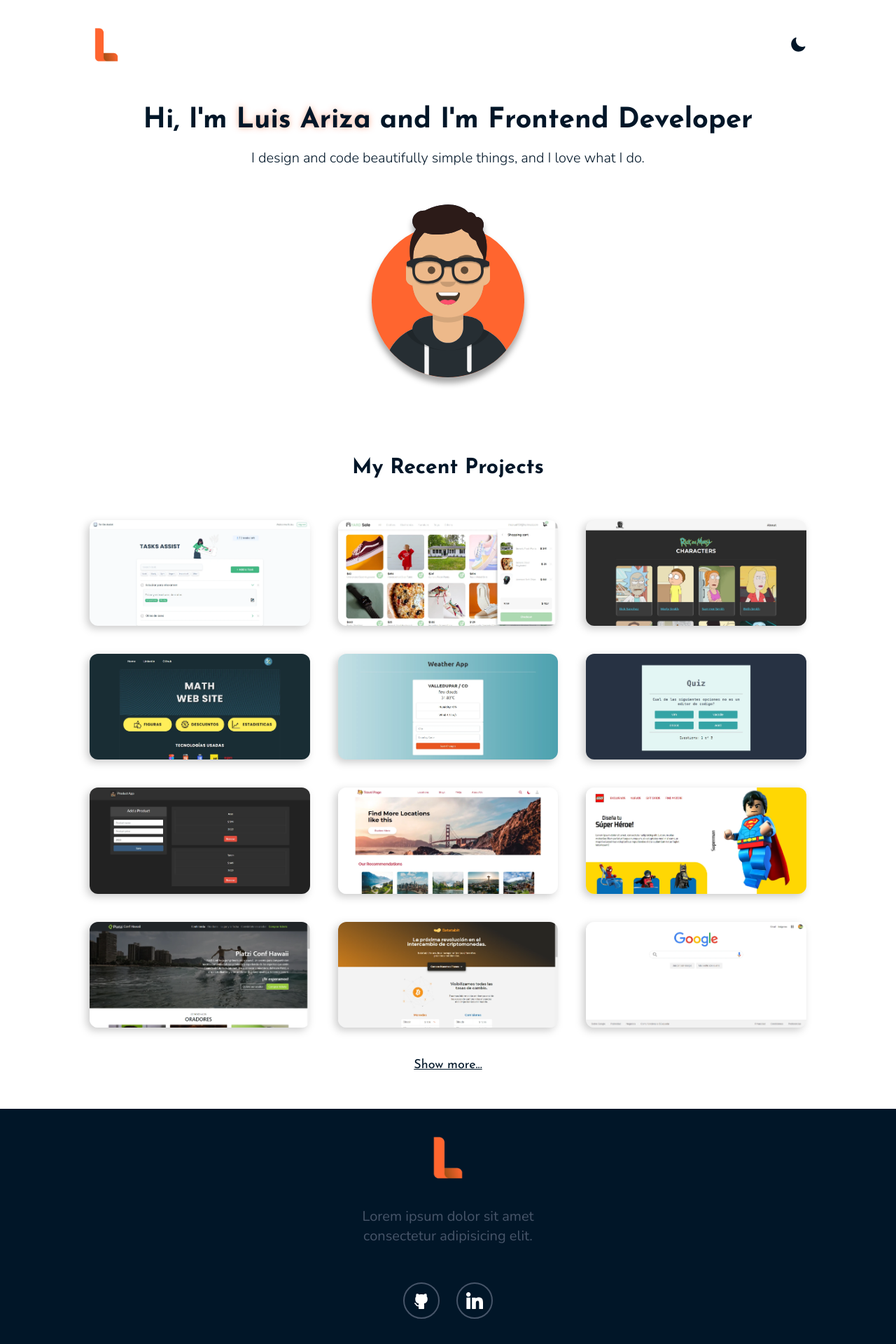
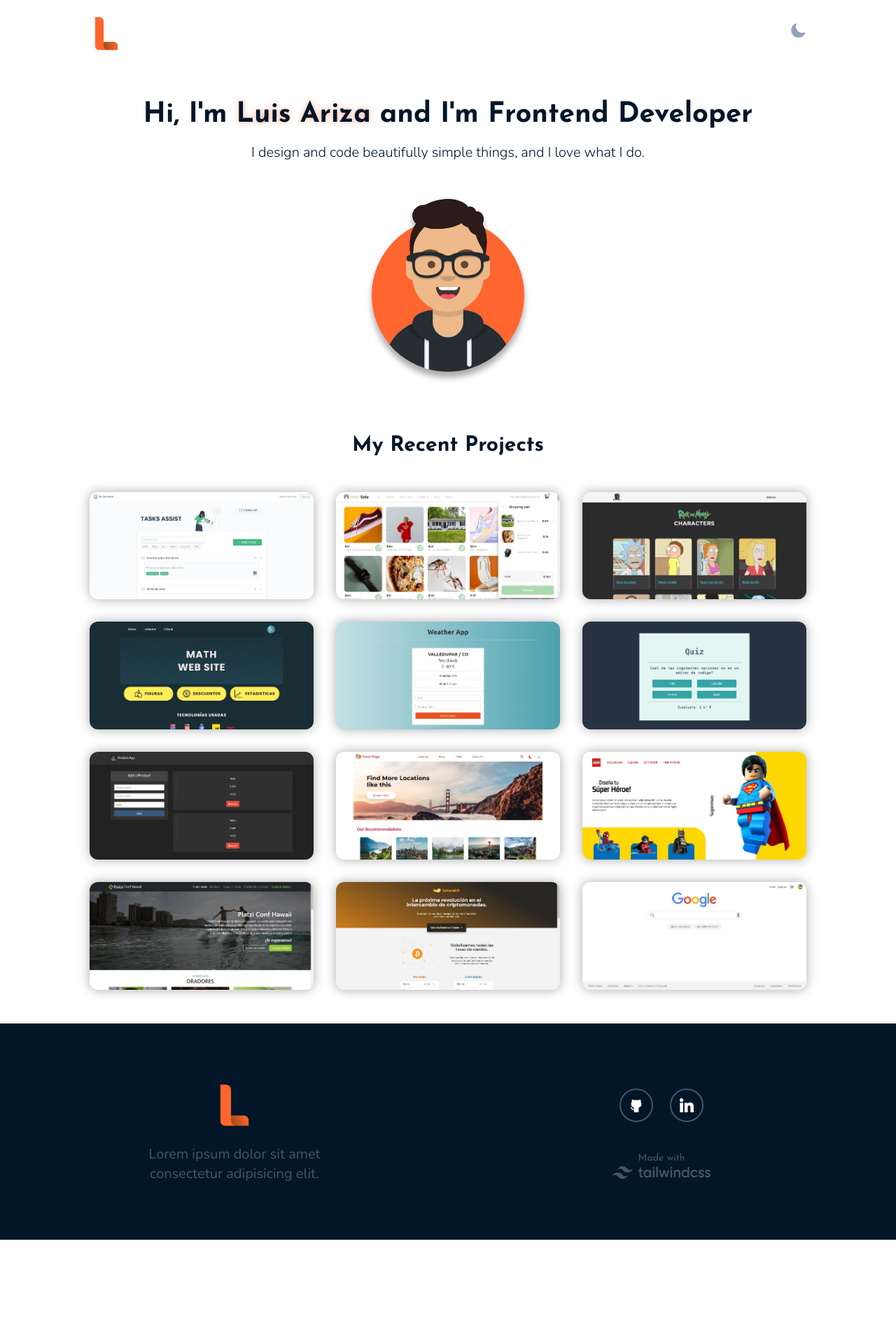
Before and after one commit to luisAriza/portfolio, a Vue app: page / in a window 1280 px wide. Shown: the top 1920 px of the page at 70% size. After the commit the page ends 1771 px from the top, so only its background shows below. Built offline with nearby package versions, Linux system fonts and the light colour scheme.

Commit message:
Dark mode

```diff
--- a/package.json
+++ b/package.json
@@ -10,6 +10,7 @@
   },
   "dependencies": {
     "@heroicons/vue": "^2.0.10",
+    "@vueuse/core": "^9.2.0",
     "vue": "^3.2.37"
   },
   "devDependencies": {
--- /dev/null
+++ b/src/components/DarkMode.vue
@@ -0,0 +1,25 @@
+<template lang="pug">
+button(@click="toggleDark()")
+	SunIcon.sun.icon(v-if="isDark")
+	MoonIcon.moon.icon(v-else)
+</template>
+
+<script setup lang="ts">
+import { useDark, useToggle } from "@vueuse/core";
+import { MoonIcon, SunIcon } from "@heroicons/vue/24/solid";
+
+const isDark = useDark();
+const toggleDark = useToggle(isDark);
+</script>
+
+<style scoped lang="postcss">
+.icon {
+  @apply w-6 h-6 active:translate-y-2 active:opacity-0 ease-in-out duration-200;
+}
+.sun {
+  @apply text-yellow-400;
+}
+.moon {
+  @apply text-slate-400;
+}
+</style>
--- a/src/components/Footer.vue
+++ b/src/components/Footer.vue
@@ -5,9 +5,9 @@ footer
 	h3 Lorem ipsum dolor sit amet consectetur adipisicing elit.
 	.social-medias
 		a(href="https://github.com/luisAriza", target="_blank")
-			img(src="../assets/icons/github.svg", alt="GitHub icon", width="24", height="24")
+			img(src="../assets/icons/github.svg", alt="GitHub icon", width="20", height="20")
 		a(href="https://linkedin.com/in/luisariza-dev/", target="_blank")
-			img(src="../assets/icons/linkedin.svg", alt="LinkedIn icon", width="24", height="24")
+			img(src="../assets/icons/linkedin.svg", alt="LinkedIn icon", width="20", height="20")
 	div
 		span Made with
 		a(href="https://tailwindcss.com/", target="_blank")
@@ -19,13 +19,13 @@ footer
 
 <style scoped lang="postcss">
 footer {
-  @apply flex flex-col gap-10 items-center px-6 py-10 text-center sm:px-10 md:pb-12 bg-secondary;
+  @apply grid gap-10 place-items-center px-6 py-14 text-center bg-secondary border-t border-slate-800 sm:px-10 md:py-20 md:grid-cols-2 md:gap-5;
 }
 h3 {
-  @apply w-72 text-xl font-body text-slate-600;
+  @apply w-72 text-xl font-body text-slate-600 md:row-start-2;
 }
 .social-medias {
-  @apply flex gap-6 m-3;
+  @apply flex gap-6 m-3 md:col-start-2;
   -webkit-tap-highlight-color: transparent;
 }
 .social-medias a {
--- a/src/components/Header.vue
+++ b/src/components/Header.vue
@@ -22,7 +22,7 @@ export default {
 
 <style scoped lang="postcss">
 header {
-  @apply flex flex-col items-center gap-12 w-full p-6 text-center sm:px-10 md:py-6;
+  @apply flex flex-col items-center gap-12 w-full px-6 text-center sm:px-10;
 }
 article {
   @apply flex flex-col items-center gap-5 w-full;
@@ -34,7 +34,7 @@ h1 span {
   text-shadow: 0 0 8px rgba(255, 101, 47, 0.5);
 }
 h2 {
-  @apply font-body font-light text-lg md:text-xl;
+  @apply font-body font-light text-lg md:text-xl dark:text-slate-400;
 }
 .avatar {
   @apply w-48 my-6 drop-shadow-img md:w-60;
--- a/src/components/Navbar.vue
+++ b/src/components/Navbar.vue
@@ -2,31 +2,28 @@
 nav
 	figure
 		img(src="/logo.png ", alt="Logo", width="48", height="48")
-	figure
-		MoonIcon.moon-icon
+	div
+		DarkMode
 </template>
 
 <script lang="ts">
-import { MoonIcon } from "@heroicons/vue/24/solid";
+import DarkMode from "./DarkMode.vue";
 
 export default {
   name: "Navbar",
-  components: { MoonIcon },
+  components: { DarkMode },
 };
 </script>
 
 <style scoped lang="postcss">
 nav {
-  @apply flex items-center justify-between w-full max-w-5xl py-4;
+  @apply flex items-center justify-between w-full max-w-5xl py-6;
   -webkit-tap-highlight-color: transparent;
 }
-figure:first-child {
+figure {
   @apply w-12;
 }
-figure:last-child {
+div {
   @apply hidden sm:block cursor-pointer;
 }
-.moon-icon {
-  @apply w-6 h-6 text-secondary;
-}
 </style>
--- a/src/components/ProjectItem.vue
+++ b/src/components/ProjectItem.vue
@@ -38,24 +38,22 @@ figure {
 img {
   @apply w-full h-full;
 }
-div {
-  @apply flex flex-wrap place-content-center gap-5 w-full h-full text-center text-white absolute hover:bg-semi-transparent;
+figure div {
+  @apply flex flex-wrap place-content-center gap-5 w-full h-full text-center text-white absolute opacity-0 bg-gradient-to-tr from-slate-600 to-secondary dark:to-black;
 }
 p {
-  @apply hidden w-72 text-sm font-body;
+  @apply w-full opacity-0 px-8 text-sm font-body;
 }
 a {
-  @apply hidden pt-1.5 pb-0.5 px-4 rounded-full border border-white hover:border-primary hover:bg-primary ease-in-out duration-300;
+  @apply flex opacity-0 pt-1.5 pb-0.5 px-4 rounded-full border border-white hover:border-primary hover:bg-primary ease-in-out duration-300;
   -webkit-tap-highlight-color: transparent;
 }
 .icon {
   @apply inline w-5 h-5 ml-2 text-white;
 }
-div:hover h3,
-div:hover p {
-  @apply block;
-}
-div:hover a {
-  @apply flex;
+figure:hover div,
+figure:hover p,
+figure:hover a {
+  @apply ease-in-out duration-300 opacity-100;
 }
 </style>
--- a/src/components/Projects.vue
+++ b/src/components/Projects.vue
@@ -2,7 +2,7 @@
 section
 	h2 My Recent Projects
 	ProjectItem(v-for="item in dataProjects", :description="item.description", :repo="item.repo", :site="item.site", :image="item.image")
-	p Show more...
+	//- p Show more...
 </template>
 
 <script setup lang="ts">
@@ -12,7 +12,7 @@ import { dataProjects } from "../utils/DataProjects";
 
 <style scoped lang="postcss">
 section {
-  @apply grid justify-center justify-items-center gap-10 max-w-sm mx-auto sm:grid-cols-2 sm:max-w-3xl lg:grid-cols-3 lg:max-w-5xl;
+  @apply grid justify-center justify-items-center gap-8 max-w-sm mx-auto sm:grid-cols-2 sm:max-w-3xl lg:grid-cols-3 lg:max-w-5xl;
 }
 h2 {
   @apply w-max my-4 text-3xl text-center font-bold sm:col-span-2 lg:col-span-3;
--- a/src/components/TabBar.vue
+++ b/src/components/TabBar.vue
@@ -5,13 +5,15 @@
 			HomeIcon.home.icon
 		a(href="#projects")
 			BriefcaseIcon.star.icon
-		MoonIcon.sun.icon
+		DarkMode
 </template>
 
 <script lang="ts">
-import { HomeIcon, BriefcaseIcon, MoonIcon } from "@heroicons/vue/24/solid";
+import { HomeIcon, BriefcaseIcon } from "@heroicons/vue/24/solid";
+import DarkMode from "./DarkMode.vue";
+
 export default {
-  components: { HomeIcon, BriefcaseIcon, MoonIcon },
+  components: { HomeIcon, BriefcaseIcon, DarkMode },
 };
 </script>
 
@@ -23,8 +25,6 @@ export default {
 figure {
   @apply flex justify-around;
 }
-.night-mode {
-}
 .icon {
   @apply h-6 w-6 text-white;
 }
--- a/src/style.css
+++ b/src/style.css
@@ -21,5 +21,5 @@ html {
 }
 
 body {
-  @apply font-main text-secondary;
+  @apply font-main text-secondary bg-white dark:text-slate-200 dark:bg-secondary ease-in-out duration-200;
 }
--- a/tailwind.config.cjs
+++ b/tailwind.config.cjs
@@ -8,7 +8,6 @@ module.exports = {
         primary: "#ff652f",
         secondary: "#011628",
         variant: "#F2FFFF",
-        "semi-transparent": "rgba(1, 22, 40, 0.95)",
       },
       backgroundColor: (theme) => ({
         ...theme("colors"),
@@ -21,8 +20,8 @@ module.exports = {
         body: ["Nunito", "sans-serif"],
       },
       dropShadow: {
-        img: "0 8px 4px rgba(0, 0, 0, .35)",
-        card: "-4px 4px 6px rgba(0, 0, 0, .2)",
+        img: "0 8px 4px rgba(0, 0, 0, .33)",
+        card: "0 0 8px rgba(0, 0, 0, .33)",
       },
     },
   },
```
Also changed, not shown: 1 other file (tests, documents, lock files or other folders).
